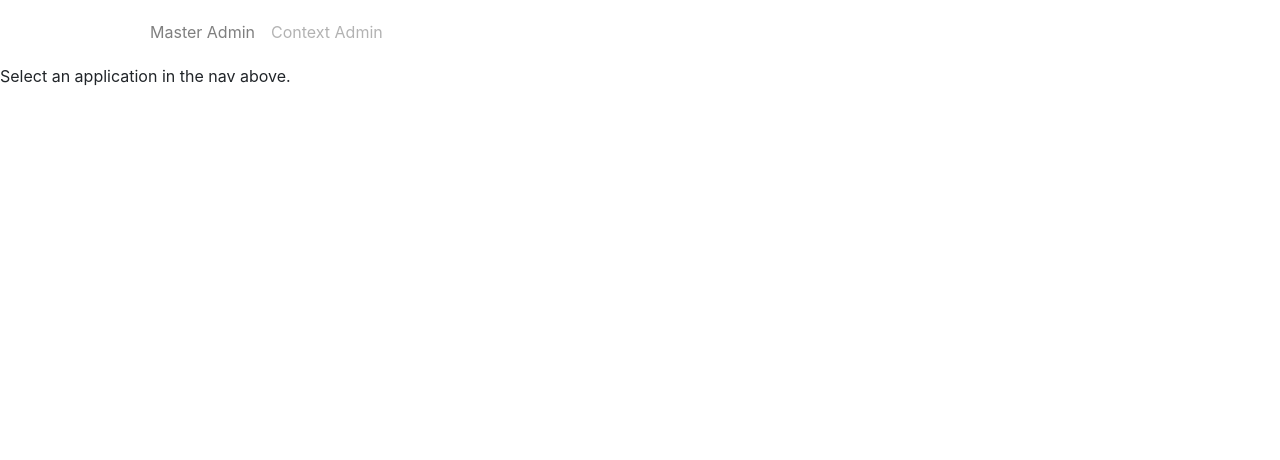
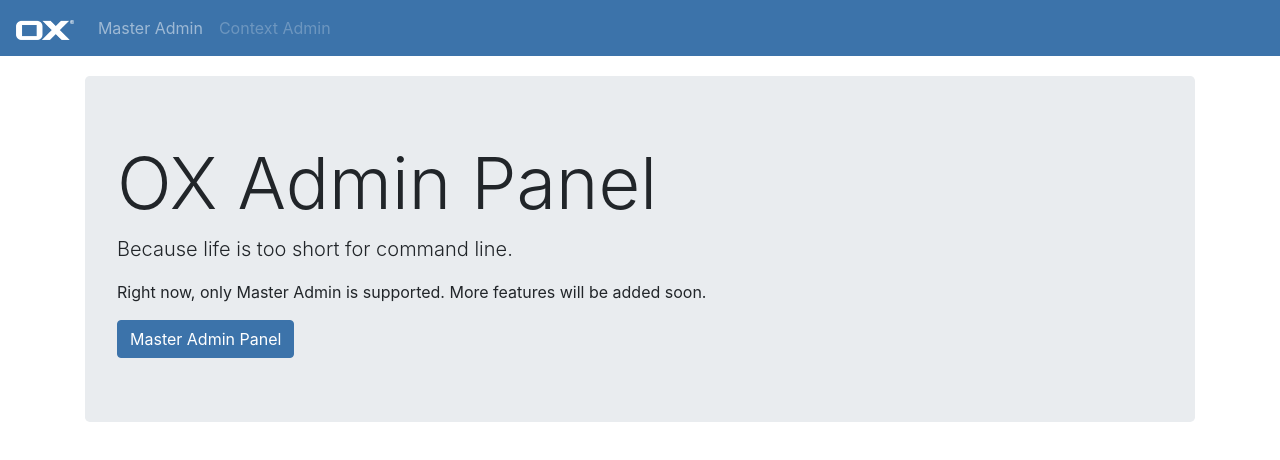
Before and after one commit to bartl3by/oxap, a Vue app in the folder frontend/: page /index in a window 1280 px wide. Shown: the top 460 px of the page. Built offline with nearby package versions, Linux system fonts and the light colour scheme.

Commit message:
Enhanced UI with sass support, theme.

```diff
--- a/frontend/package.json
+++ b/frontend/package.json
@@ -47,14 +47,17 @@
     "friendly-errors-webpack-plugin": "^1.6.1",
     "html-webpack-plugin": "^2.30.1",
     "node-notifier": "^5.1.2",
+    "node-sass": "^4.7.2",
     "optimize-css-assets-webpack-plugin": "^3.2.0",
     "ora": "^1.2.0",
     "portfinder": "^1.0.13",
     "postcss-import": "^11.0.0",
     "postcss-loader": "^2.0.8",
     "rimraf": "^2.6.0",
+    "sass-loader": "^6.0.6",
     "semver": "^5.3.0",
     "shelljs": "^0.7.6",
+    "style-loader": "^0.19.0",
     "uglifyjs-webpack-plugin": "^1.1.1",
     "url-loader": "^0.5.8",
     "vue-loader": "^13.3.0",
--- a/frontend/src/App.vue
+++ b/frontend/src/App.vue
@@ -1,6 +1,7 @@
 <template>
   <div id="app">
-    <b-navbar toggleable="md">
+
+    <b-navbar toggleable="md" type="dark" variant="primary" sticky>
       <b-navbar-toggle target="nav_collapse"></b-navbar-toggle>
       <b-navbar-brand><img src="./assets/logo.png"></b-navbar-brand>
       <b-collapse is-nav id="nav_collapse">
@@ -44,6 +45,13 @@ export default {
 }
 </script>
 
-<style>
+<style lang="scss">
+  nav.navbar {
 
+    // background-color: #3c73aa;
+
+    .navbar-brand img {
+      height: 20px;
+    }
+  }
 </style>
--- /dev/null
+++ b/frontend/src/assets/theme.scss
@@ -0,0 +1,5 @@
+$theme-colors: (
+    "primary": #3c73aa
+);
+
+@import '~bootstrap/scss/bootstrap.scss'
--- a/frontend/src/components/Index.vue
+++ b/frontend/src/components/Index.vue
@@ -1,11 +1,30 @@
 <template>
-  <p>Select an application in the nav above.</p>
+  <b-container>
+    <b-row>
+      <b-col>
+        <b-jumbotron header="OX Admin Panel" lead="Because life is too short for command line.">
+          <p>Right now, only Master Admin is supported. More features will be added soon.</p>
+          <b-btn variant="primary" @click="selectMasterAdmin">Master Admin Panel</b-btn>
+        </b-jumbotron>
+      </b-col>
+    </b-row>
+  </b-container>
 </template>
 
 <script>
   export default {
     name: 'Index',
-    methods: {},
+    methods: {
+      selectMasterAdmin () {
+        this.$parent.selectMasterAdmin()
+      }
+    },
     computed: {}
   }
 </script>
+
+<style scoped>
+  .jumbotron {
+    margin-top: 20px;
+  }
+</style>
--- a/frontend/src/components/MasterAdmin.vue
+++ b/frontend/src/components/MasterAdmin.vue
@@ -1,3 +1,5 @@
 <template>
-    <p>Master Admin</p>
+    <b-container>
+
+    </b-container>
 </template>
--- a/frontend/src/main.js
+++ b/frontend/src/main.js
@@ -6,7 +6,9 @@ import App from './App'
 import store from './store'
 import router from './router'
 
-import 'bootstrap/dist/css/bootstrap.css'
+// theme.scss sets sass variables and then imports the bootstrap scss file to override them accordingly
+import './assets/theme.scss'
+
 import 'bootstrap-vue/dist/bootstrap-vue.css'
 
 Vue.config.productionTip = false
```
Also changed, not shown: 1 other file (tests, documents, lock files or other folders).
